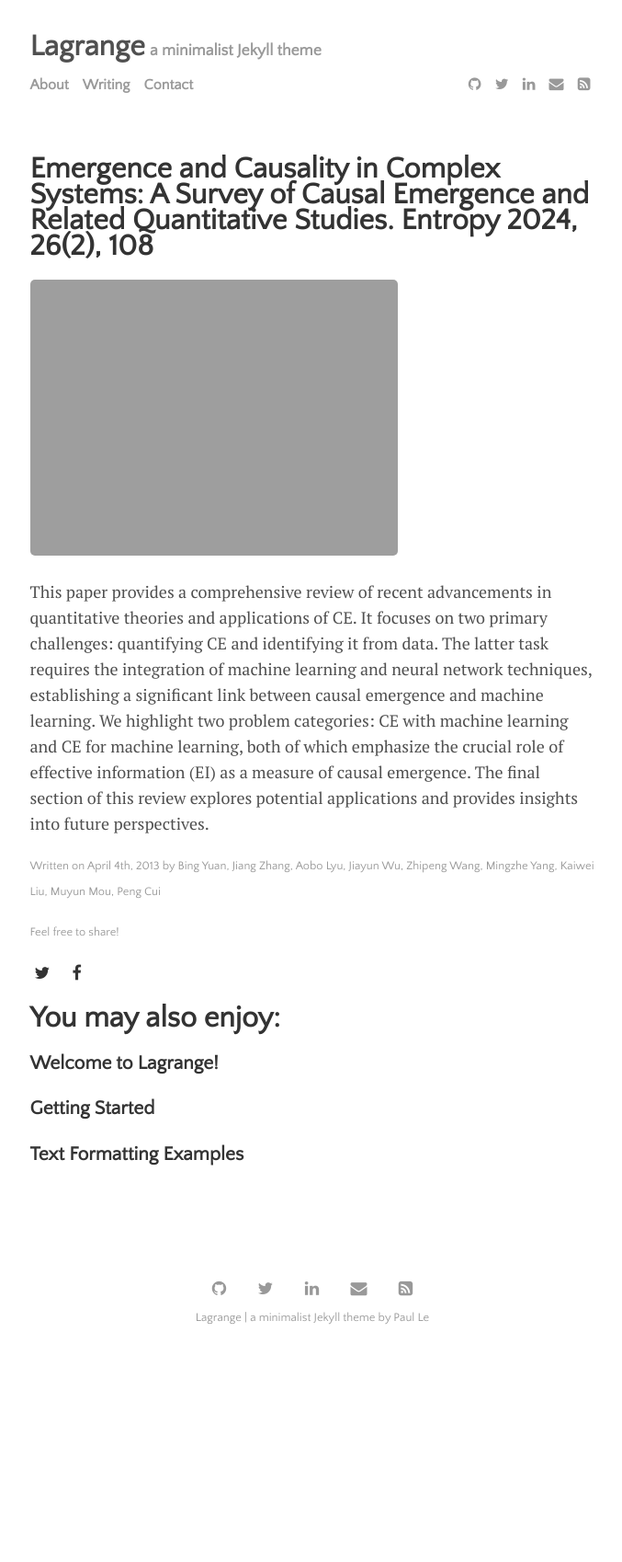
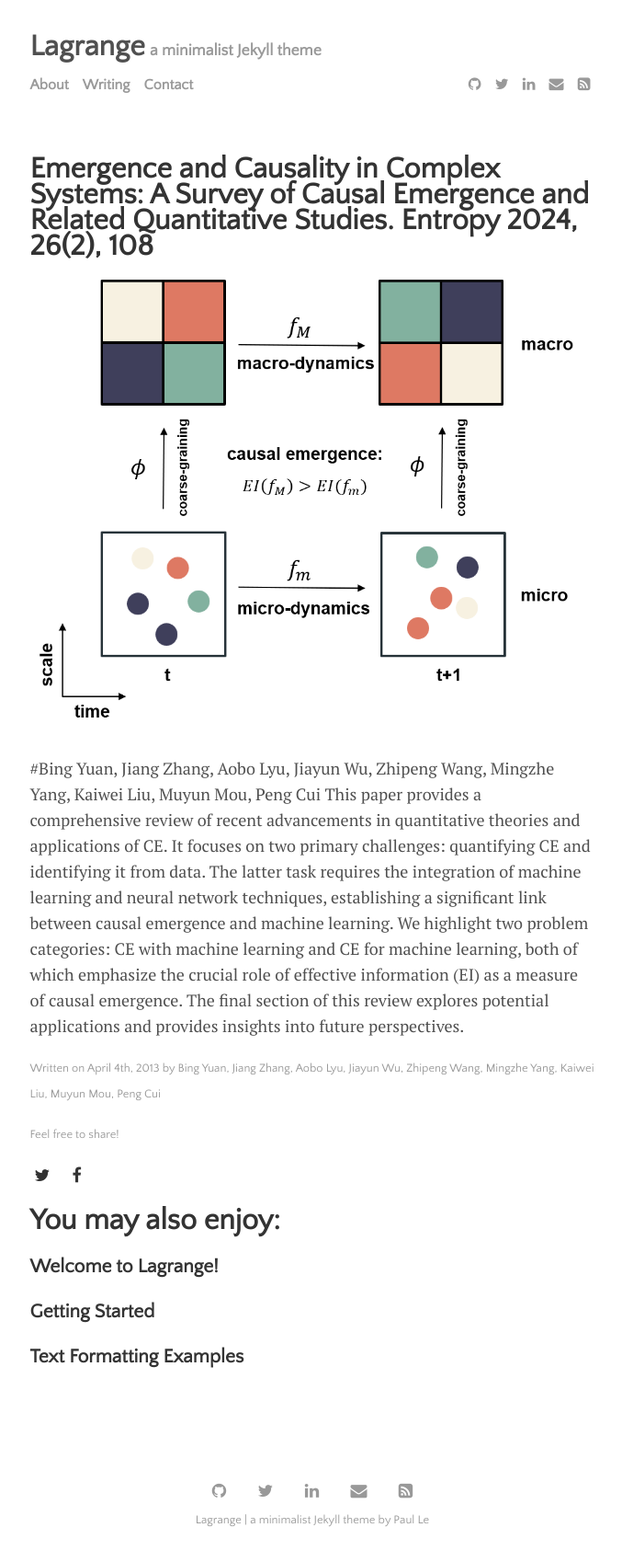
Before and after one commit to kilovoltage/kilovoltage.github.io, a Jekyll site: the page built from _posts/2013-04-04-about-the-author.md, in a window 1280 px wide. Shown: the whole page at 92% size, without its empty margins (300-977 px from the left). Built offline with Jekyll 4.4.1, drawn with Linux system fonts in a browser that asks for light colours; before the commit the page ends 1478 px from its top, so only the background shows below that.

Commit message:
Update 2013-04-04-about-the-author.md

```diff
--- a/_posts/2013-04-04-about-the-author.md
+++ b/_posts/2013-04-04-about-the-author.md
@@ -4,7 +4,7 @@ title: "Emergence and Causality in Complex Systems: A Survey of Causal Emergence
 author: "Bing Yuan, Jiang Zhang, Aobo Lyu, Jiayun Wu, Zhipeng Wang, Mingzhe Yang, Kaiwei Liu, Muyun Mou, Peng Cui"
 categories: journal
 tags: [documentation,sample]
-image: fig4.jpg
+image: fig4.png
 ---
-
+#Bing Yuan, Jiang Zhang, Aobo Lyu, Jiayun Wu, Zhipeng Wang, Mingzhe Yang, Kaiwei Liu, Muyun Mou, Peng Cui
 This paper provides a comprehensive review of recent advancements in quantitative theories and applications of CE. It focuses on two primary challenges: quantifying CE and identifying it from data. The latter task requires the integration of machine learning and neural network techniques, establishing a significant link between causal emergence and machine learning. We highlight two problem categories: CE with machine learning and CE for machine learning, both of which emphasize the crucial role of effective information (EI) as a measure of causal emergence. The final section of this review explores potential applications and provides insights into future perspectives.
```
